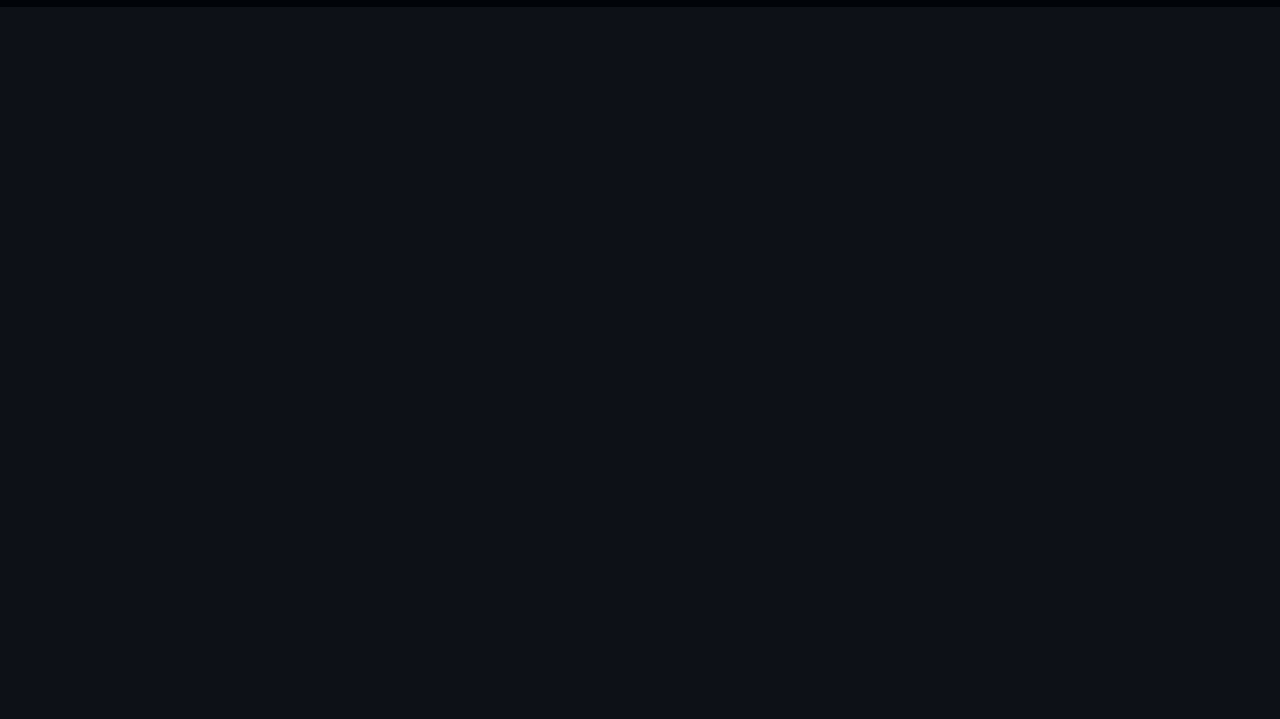
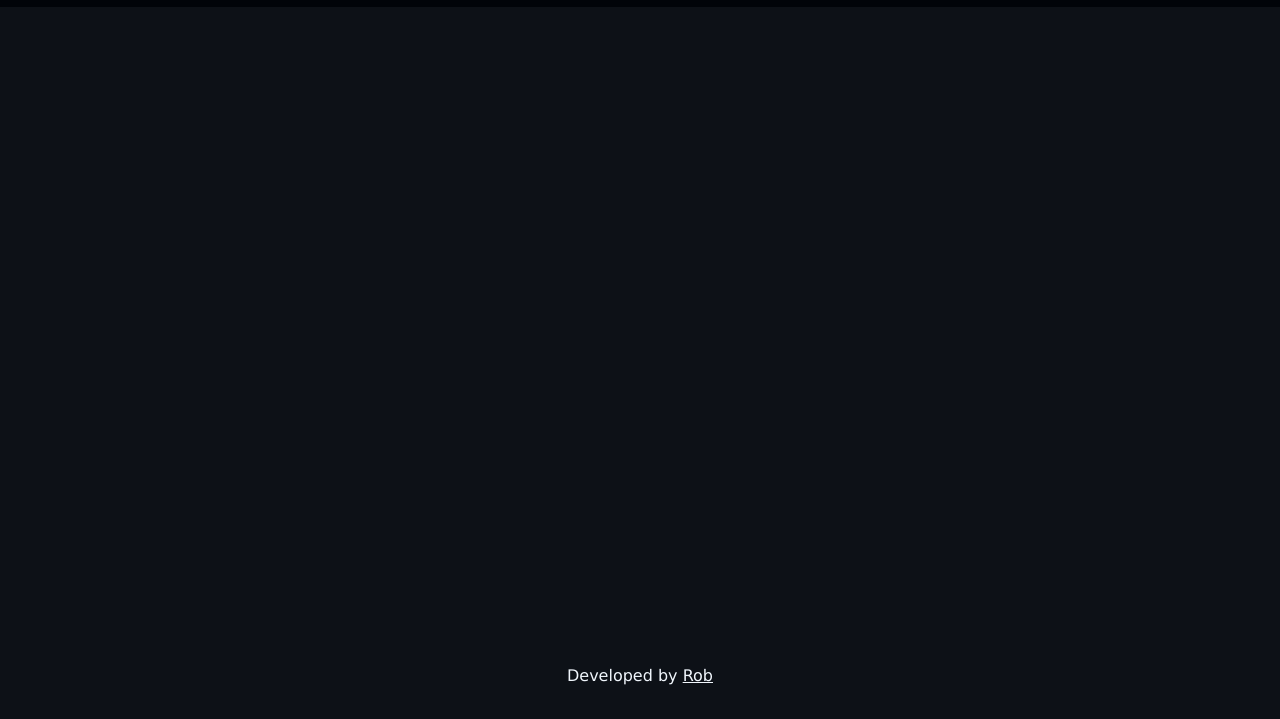
Before and after one commit to RobLaran/GitHub-Profile-Finder, a website built with webpack: page src/index.html in a window 1280 px wide. Shown: the part 81-800 px from the top of the page. Built offline with nearby package versions, Linux system fonts and the light colour scheme.

Commit message:
Developer tag in footer added

```diff
--- a/src/index.html
+++ b/src/index.html
@@ -30,6 +30,9 @@
         <footer>
 
             <!-- Developer tag -->
+             <div class="dev-tag">
+                <span>Developed by <a href="https://github.com/RobLaran/GitHub-Profile-Finder" >Rob</a></span>
+             </div>
 
         </footer>
 
--- a/src/styles.css
+++ b/src/styles.css
@@ -36,42 +36,62 @@ html {
 body {
     min-height: 100%;
     background-color: var(--bg-body-color);
-
     display: grid;
     grid-template-columns: repeat(3, 1fr);
     grid-template-rows: 88px repeat(4, 1fr) 88px;
     grid-column-gap: 0px;
     grid-row-gap: 0px;
+    grid-template-areas:
+        "header header header"
+        "content content content"
+        "content content content"
+        "content content content"
+        "content content content"
+        "footer footer footer"
+    ;
 }
 
 header {
     background-color: var(--bg-header-color);
-
-    grid-area: 1 / 1 / 2 / 4;
-
+    grid-area: header;
     color: var(--fg-primary-color);
 }
 
 main {
-    grid-area: 6 / 1 / 7 / 4;
+    grid-area: content;
 }
 
 footer {
-    grid-area: 2 / 1 / 6 / 4;
+    grid-area: footer;
 }
 
 /* Brand styles */
 .brand {
     height: 100%;
     display: flex;
-
     align-items: center;
-
     padding-left: 48px;
-
     font-family: var(--font);
 }
 
 .brand > h2 {
     margin-left: 8px;
 }
+
+/* Content */
+
+
+/* Developer tag */
+.dev-tag {
+    height: 100%;
+    display: flex;
+}
+
+.dev-tag * {
+    color: var(--fg-primary-color);
+    font-family: var(--font);
+}
+
+.dev-tag > span {
+    margin: auto;
+}
```
